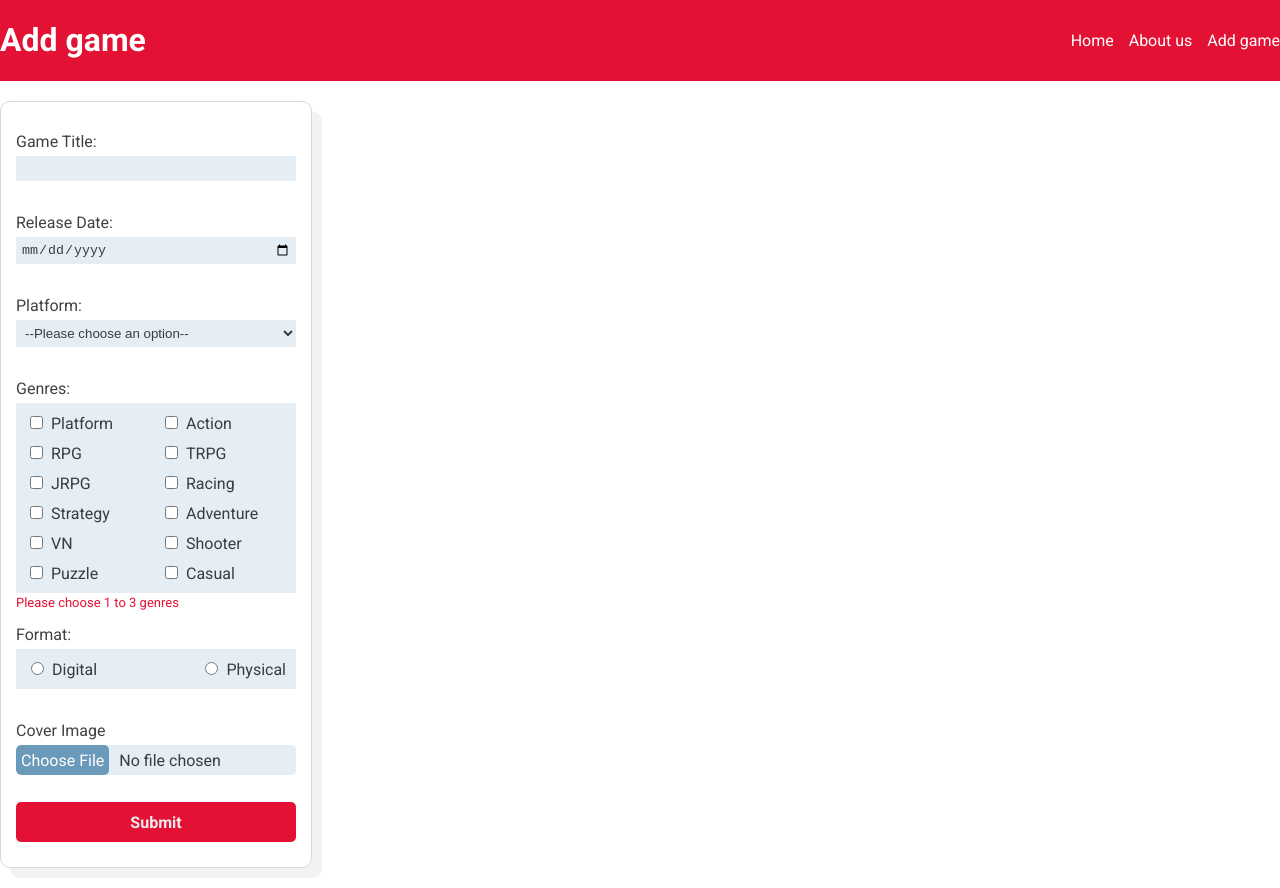
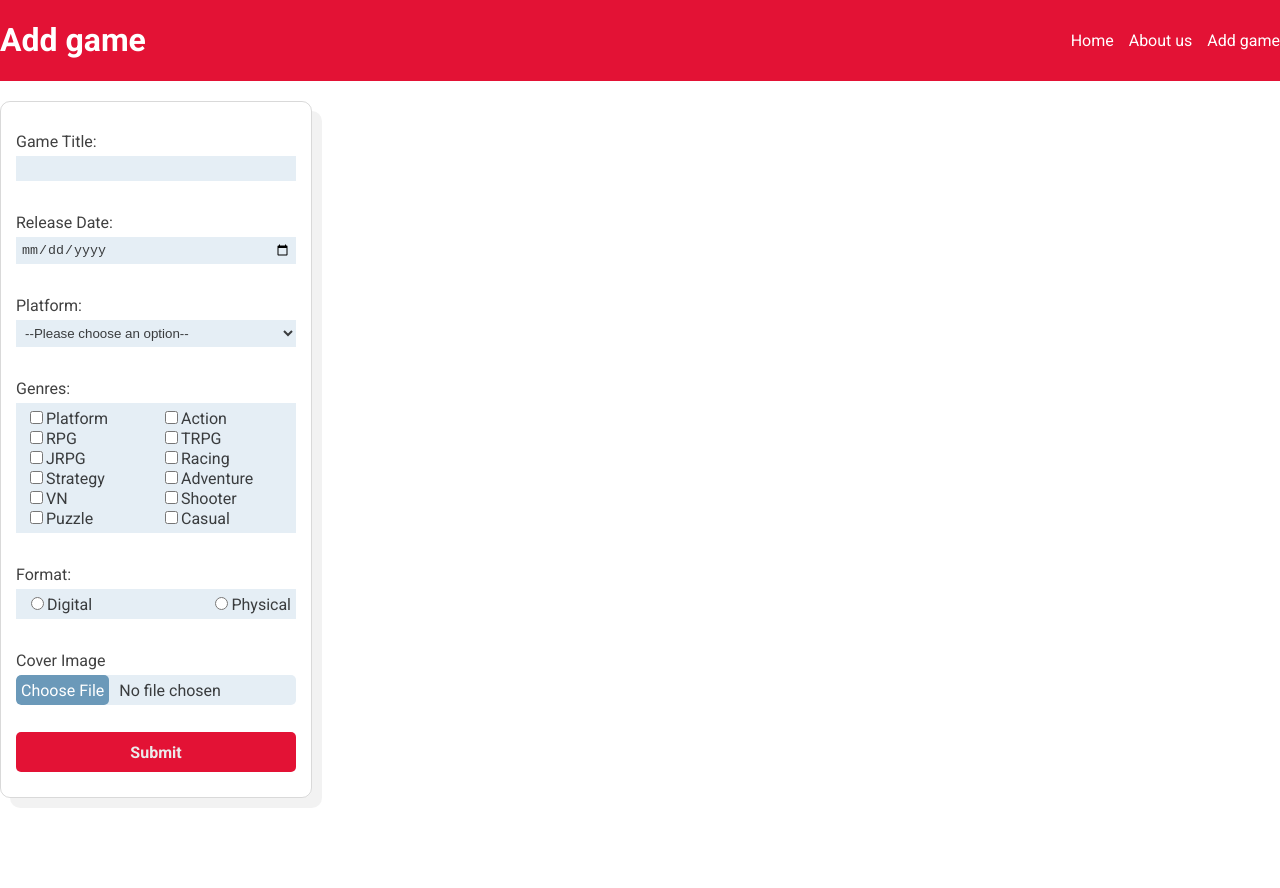
Before and after one commit to VaultDweller13/rss-react, a React (Vite) app: page /form in a window 1280 px wide. After the commit the page ends 818 px from the top, so only its background shows below. Built offline with nearby package versions, Linux system fonts and the light colour scheme.

Commit message:
feat: migrate form logic and validation to react-hook-form library

```diff
--- a/src/components/form/Form.tsx
+++ b/src/components/form/Form.tsx
@@ -1,12 +1,10 @@
 import React, { useState } from 'react';
-import { useForm, SubmitHandler } from 'react-hook-form';
+import { useForm } from 'react-hook-form';
 
 import './Form.css';
 import Select from './Select';
-import LabeledInput from './LabeledInput';
 import genres from '../../assets/data/genres.json';
-import CustomCard from '../card/Card';
-import { textInputIsValid, dateInputIsValid, genresInputIsValid } from '../../utils/validation';
+import Card from '../card/Card';
 import type { CardProps } from '../../utils/types';
 
 type Inputs = {
@@ -20,126 +18,33 @@ type Inputs = {
 
 export default function Form() {
   const form = React.createRef<HTMLFormElement>();
-  const titleInput = React.createRef<HTMLInputElement>();
-  const dateInput = React.createRef<HTMLInputElement>();
-  const platformInput = React.createRef<HTMLSelectElement>();
-  const genresInput = genres.map(() => React.createRef<HTMLInputElement>());
-  const digitalInput = React.createRef<HTMLInputElement>();
-  const physicalInput = React.createRef<HTMLInputElement>();
-  const imageInput = React.createRef<HTMLInputElement>();
-
   const [cards, setCards] = useState<JSX.Element[]>([]);
-  const [validationMessages, setValidationMessages] = useState({
-    title: '',
-    date: '',
-    platform: '',
-    genres: '',
-    format: '',
-    image: '',
-  });
   const {
     register,
     handleSubmit,
     formState: { errors },
+    reset,
   } = useForm<Inputs>();
 
   const onSubmit = handleSubmit((data) => {
-    console.log(data);
+    addCard(data);
+    reset();
+    alert('Game added!');
   });
 
-  // const onSubmit = (event: React.MouseEvent) => {
-  //   event.preventDefault();
-  //   resetValidationMessages();
-  //   let isValid = true;
-
-  //   if (!textInputIsValid(titleInput.current)) {
-  //     setValidationMessage('title', "You must provide the game's title");
-  //     isValid = false;
-  //   }
-
-  //   if (!dateInputIsValid(dateInput.current)) {
-  //     setValidationMessage('date', 'The first game ever was made in the 1950');
-  //     isValid = false;
-  //   }
-
-  //   if (!textInputIsValid(platformInput.current)) {
-  //     setValidationMessage('platform', 'Please choose a platform');
-  //     isValid = false;
-  //   }
-
-  //   if (!platformInpitIsValid(genresInput)) {
-  //     setValidationMessage('genres', 'Please choose 1 to 3 genres');
-  //     isValid = false;
-  //   }
-
-  //   if (!(digitalInput.current?.checked || physicalInput.current?.checked)) {
-  //     setValidationMessage('format', "Please specify the game's format");
-  //     isValid = false;
-  //   }
-
-  //   if (!imageInput.current?.files?.length) {
-  //     setValidationMessage('image', 'Please provide a cover image');
-  //     isValid = false;
-  //   }
-
-  //   if (isValid) {
-  //     addCard();
-  //     form.current?.reset();
-  //     alert('Game added!');
-  //   }
-  // };
-
-  const setValidationMessage = (
-    field: 'title' | 'date' | 'platform' | 'genres' | 'format' | 'image',
-    message: string
-  ) => {
-    setValidationMessages((prevState) => ({
-      ...prevState,
-      [field]: message,
-    }));
-  };
-
-  const resetValidationMessages = () => {
-    setValidationMessages({
-      title: '',
-      date: '',
-      platform: '',
-      genres: '',
-      format: '',
-      image: '',
-    });
-  };
-
-  const getCardProps = () => {
-    if (!titleInput.current) return;
-    if (!dateInput.current) return;
-    if (!platformInput.current) return;
-    if (!imageInput.current) return;
-    if (!imageInput.current.files) return;
-
-    const genres = genresInput
-      .map((ref) => {
-        if (ref.current && ref.current.checked) return ref.current.value;
-      })
-      .filter((genre) => genre) as string[];
-
-    const imgSrc = URL.createObjectURL(imageInput.current?.files[0]);
-
-    return {
-      title: titleInput.current.value,
-      date: dateInput.current.value,
-      platform: platformInput.current.value,
-      genres: genres,
-      format: digitalInput.current?.checked ? ('digital' as const) : ('physical' as const),
-      img: imgSrc,
+  const addCard = (data: Inputs) => {
+    const props = {
+      title: data.title,
+      date: data.date,
+      platform: data.platform,
+      genres: data.genres,
+      format: data.format,
+      img: URL.createObjectURL(data.image[0]),
       price: '59.99',
       score: null,
-    };
-  };
+    } as CardProps;
 
-  const addCard = () => {
-    const props = getCardProps() as CardProps;
-    setCards((prevState) => [...prevState, <CustomCard key={prevState.length + 1} {...props} />]);
+    setCards((prevState) => [...prevState, <Card key={prevState.length + 1} {...props} />]);
   };
 
   return (
@@ -166,7 +71,7 @@ export default function Form() {
               type="date"
               id="form_game-date"
               className="form_input input_date"
-              {...register('date', { required: true, validate: dateInputIsValid })}
+              {...register('date', { validate: dateInputIsValid })}
             />
             <p className="validation-message">{errors.date?.message}</p>
           </li>
@@ -177,46 +82,36 @@ export default function Form() {
           <li className="form_item">
             <h3 className="form_label">Genres:</h3>
             <div className="form_checkbox-container">
-              {genres.map((genre, index) => (
-                <LabeledInput
-                  register={register}
-                  key={genre.id}
+              {genres.map((genre) => (
+                <label key={genre.id} className="labeledInput_label">
+                  <input
                     type="checkbox"
-                  name="genre"
                     id={genre.genre}
-                  label={genre.label}
                     value={genre.label}
-                  forwardedRef={genresInput[index]}
+                    {...register('genres', { required: 'Please specify at least 1 genre' })}
                   />
+                  {genre.label}
+                </label>
               ))}
             </div>
-            <p className="validation-message">
-              {genresInputIsValid(
-                genresInput
-                  .map((input) => input.current?.value)
-                  .filter((value) => value) as string[]
-              )}
-            </p>
+            <p className="validation-message">{errors.genres?.message}</p>
           </li>
           <li className="form_item">
             <h3 className="form_label">Format:</h3>
             <div className="form_radio-container">
-              <LabeledInput
-                register={register}
-                name="format"
+              <label className="labeledInput_label">
+                <input
                   type="radio"
                   id="digital"
-                label="Digital"
                   value="digital"
+                  {...register('format', { required: "Please specify the game's format" })}
                 />
-              <LabeledInput
-                register={register}
-                name="format"
-                type="radio"
-                id="physical"
-                label="Physical"
-                value="physical"
-              />
+                Digital
+              </label>
+              <label className="labeledInput_label">
+                <input type="radio" id="physical" value="physical" {...register('format')} />
+                Physical
+              </label>
             </div>
             <p className="validation-message">{errors.format?.message}</p>
           </li>
@@ -229,7 +124,7 @@ export default function Form() {
               id="form_game-cover"
               accept="image/png, image/jpeg"
               className="form_input input_file"
-              {...register('image', { required: true })}
+              {...register('image', { required: 'Please provide a cover image' })}
             />
             <p className="validation-message">{errors.image?.message}</p>
           </li>
@@ -242,3 +137,11 @@ export default function Form() {
     </main>
   );
 }
+
+function dateInputIsValid(value: string | null) {
+  const message = 'The first game ever was made in the 1950';
+
+  if (!value) return message;
+
+  return new Date('1950') < new Date(value) || message;
+}
--- a/src/components/form/LabeledInput.tsx
+++ /dev/null
@@ -1,19 +0,0 @@
-import { v } from '@vitest/runner/dist/tasks-3fbb29e4';
-import type { LabeledInputProps, Inputs } from '../../utils/types';
-
-export default function LabeledInput(props: LabeledInputProps) {
-  return (
-    <div className="labeledInput_container">
-      <input
-        {...props.register(props.name as keyof Inputs, { required: 'error' })}
-        type={props.type}
-        id={`${props.name}_${props.id}`}
-        value={props.value || ''}
-        ref={props.forwardedRef}
-      />
-      <label className="labeledInput_label" htmlFor={`${props.name}_${props.id}`}>
-        {props.label}
-      </label>
-    </div>
-  );
-}
--- a/src/utils/validation.ts
+++ /dev/null
@@ -1,34 +0,0 @@
-import { RefObject } from 'react';
-
-function textInputIsValid(input: HTMLInputElement | HTMLSelectElement | null) {
-  return input && Boolean(input.value);
-}
-
-// function dateInputIsValid(input: HTMLInputElement | null) {
-//   if (!input) return false;
-
-//   const firstGameDate = new Date('1950');
-//   const date = new Date(input.value);
-
-//   return firstGameDate < date;
-// }
-
-function dateInputIsValid(value: string | null) {
-  if (!value) return false;
-  const message = 'The first game ever was made in the 1950';
-
-  const firstGameDate = new Date('1950');
-  const date = new Date(value);
-
-  return firstGameDate < date || message;
-}
-
-function genresInputIsValid(values: string[]) {
-  console.log(values);
-  const message = 'Please choose 1 to 3 genres';
-  if (values.length < 1 || values.length > 3) return message;
-
-  return true;
-}
-
-export { textInputIsValid, dateInputIsValid, genresInputIsValid };
```
Also changed, not shown: 2 other files (tests, documents, lock files or other folders). Lines whose indentation alone changed are shown as unchanged.
